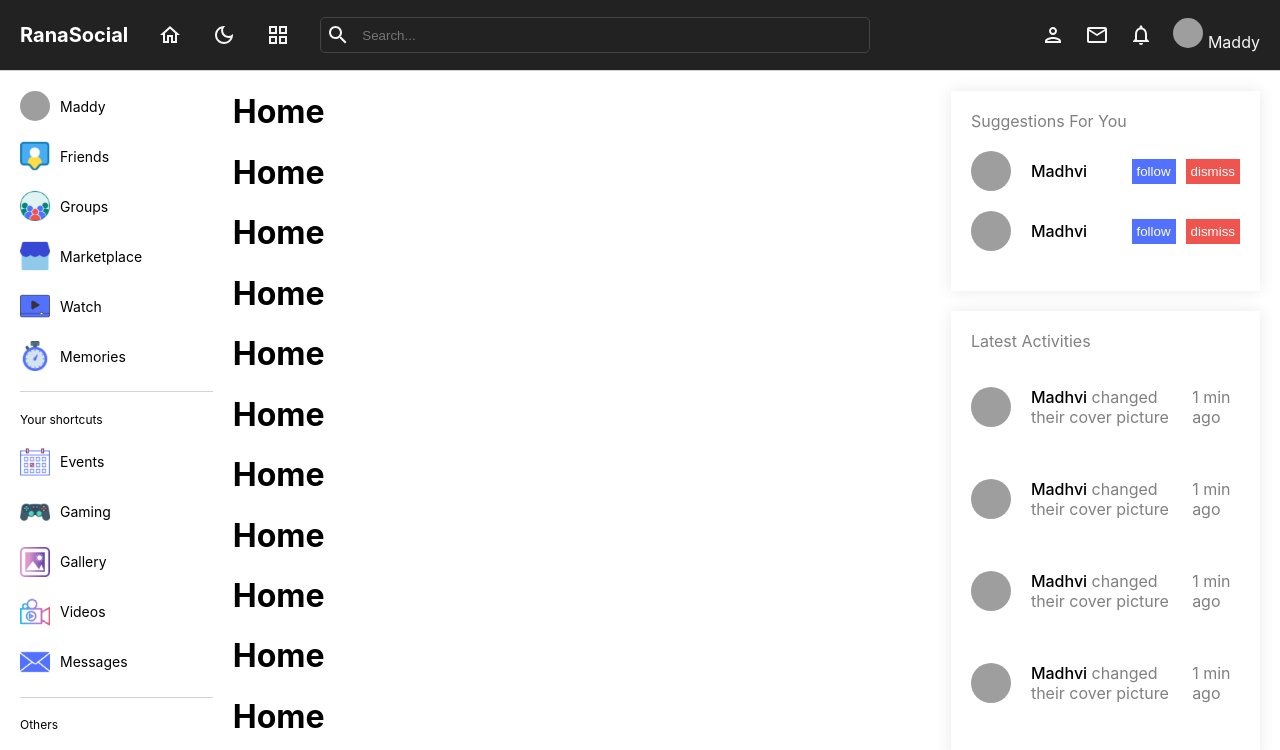
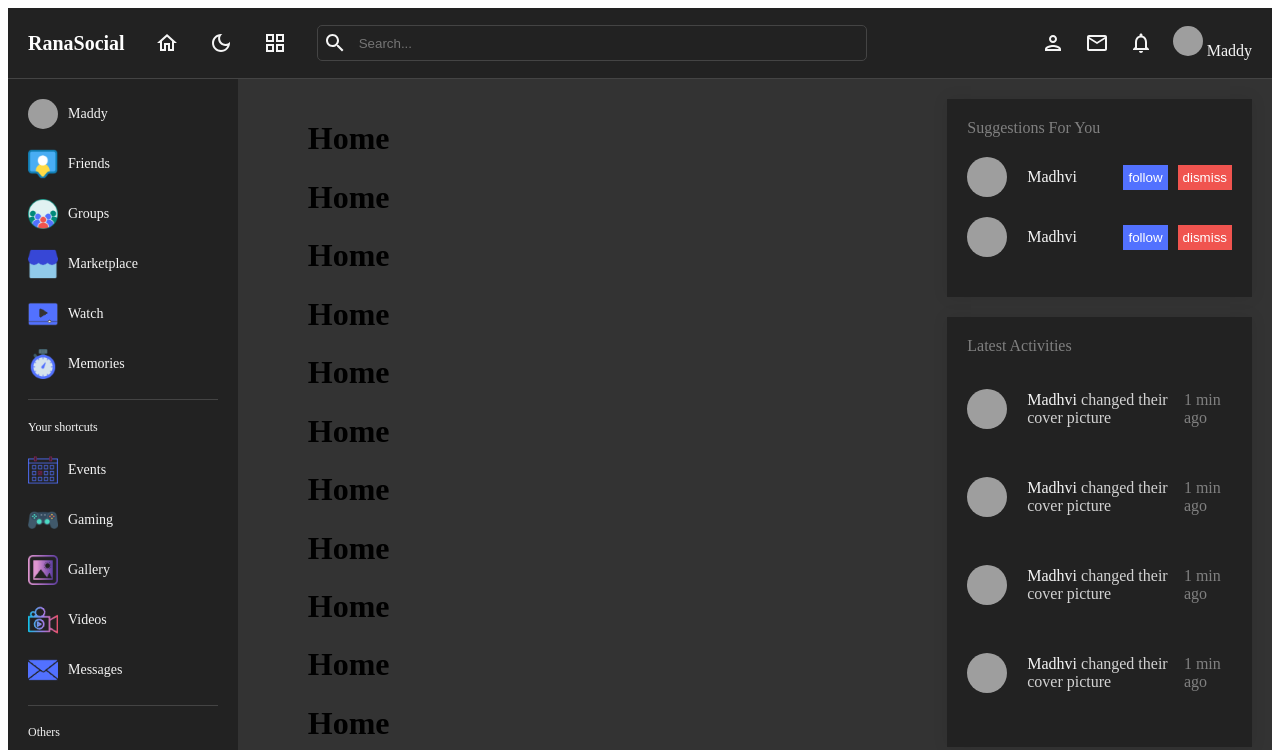
Before and after one commit to madhvikrana/socialmedia, a React (Create React App) app in the folder makuraapp/frontend/: page / in a window 1280 px wide. Shown: the top 750 px of the page. Built offline with nearby package versions, Linux system fonts and the light colour scheme; grey boxes are pictures that could not be loaded.

Commit message:
commit95

```diff
--- a/makuraapp/frontend/src/components/leftbar/leftbar.scss
+++ b/makuraapp/frontend/src/components/leftbar/leftbar.scss
@@ -7,6 +7,8 @@
     top: 70px;
     height: calc(100vh - 70px);
     overflow: scroll;
+    background-color: themed("bg");
+    color: themed("textColor");
 
     &::-webkit-scrollbar {
       display: none;
@@ -19,7 +21,7 @@
         margin: 20px 0px;
         border: none;
         height: 0.5px;
-        background-color: lightgrey;
+        background-color: themed("border");
       }
       .menu {
         display: flex;
--- a/makuraapp/frontend/src/components/navbar/navbar.scss
+++ b/makuraapp/frontend/src/components/navbar/navbar.scss
@@ -7,7 +7,7 @@
   justify-content: space-between;
   padding: 10px 20px;
   height: 50px;
-  border-bottom: 1px solid lightgrey;
+  border-bottom: 1px solid themed("border");
   position: sticky;
   top: 0;
   background-color: themed("bg");
--- a/makuraapp/frontend/src/components/rightbar/rightbar.scss
+++ b/makuraapp/frontend/src/components/rightbar/rightbar.scss
@@ -1,9 +1,13 @@
+@import "../../style.scss";
+
 .rightBar {
+  @include themify($themes){
   flex: 3;
   position: sticky;
   top: 70px;
   height: calc(100vh - 70px);
   overflow: scroll;
+  background-color: themed("bgSoft");
 
   &::-webkit-scrollbar {
     display: none;
@@ -18,6 +22,7 @@
       box-shadow: 0px 0px 15px rgba(0, 0, 0, 0.09);
       padding: 20px;
       margin-bottom: 20px;
+      background-color: themed("bg");
     }
 
     .item {
@@ -55,11 +60,11 @@
           }
 
           p{
-            color:gray;
+            color: themed("textColorSoft");
           }
           span {
             font-weight: 500;
-            color: black;
+            color: themed("textColor");
           }
         }
 
@@ -87,3 +92,4 @@
     }
   }
 }
+}
--- a/makuraapp/frontend/src/index.js
+++ b/makuraapp/frontend/src/index.js
@@ -1,8 +1,6 @@
 import React from 'react';
 import ReactDOM from 'react-dom/client';
-import './index.css';
 import App from './App';
-import reportWebVitals from './reportWebVitals';
 
 const root = ReactDOM.createRoot(document.getElementById('root'));
 root.render(
@@ -10,8 +8,3 @@ root.render(
     <App />
   </React.StrictMode>
 );
-
-// If you want to start measuring performance in your app, pass a function
-// to log results (for example: reportWebVitals(console.log))
-// or send to an analytics endpoint. Learn more: https://bit.ly/CRA-vitals
-reportWebVitals();
--- a/makuraapp/frontend/src/pages/home/home.scss
+++ b/makuraapp/frontend/src/pages/home/home.scss
@@ -0,0 +1,9 @@
+@import "../../style.scss";
+
+.home {
+  @include themify($themes) {
+
+    background-color: themed("bgSoft");
+    padding: 20px 70px;
+  }
+}
```
Also changed, not shown: makuraapp/frontend/src/context/darkModeContext.jsx (added, +23 -0 lines).
